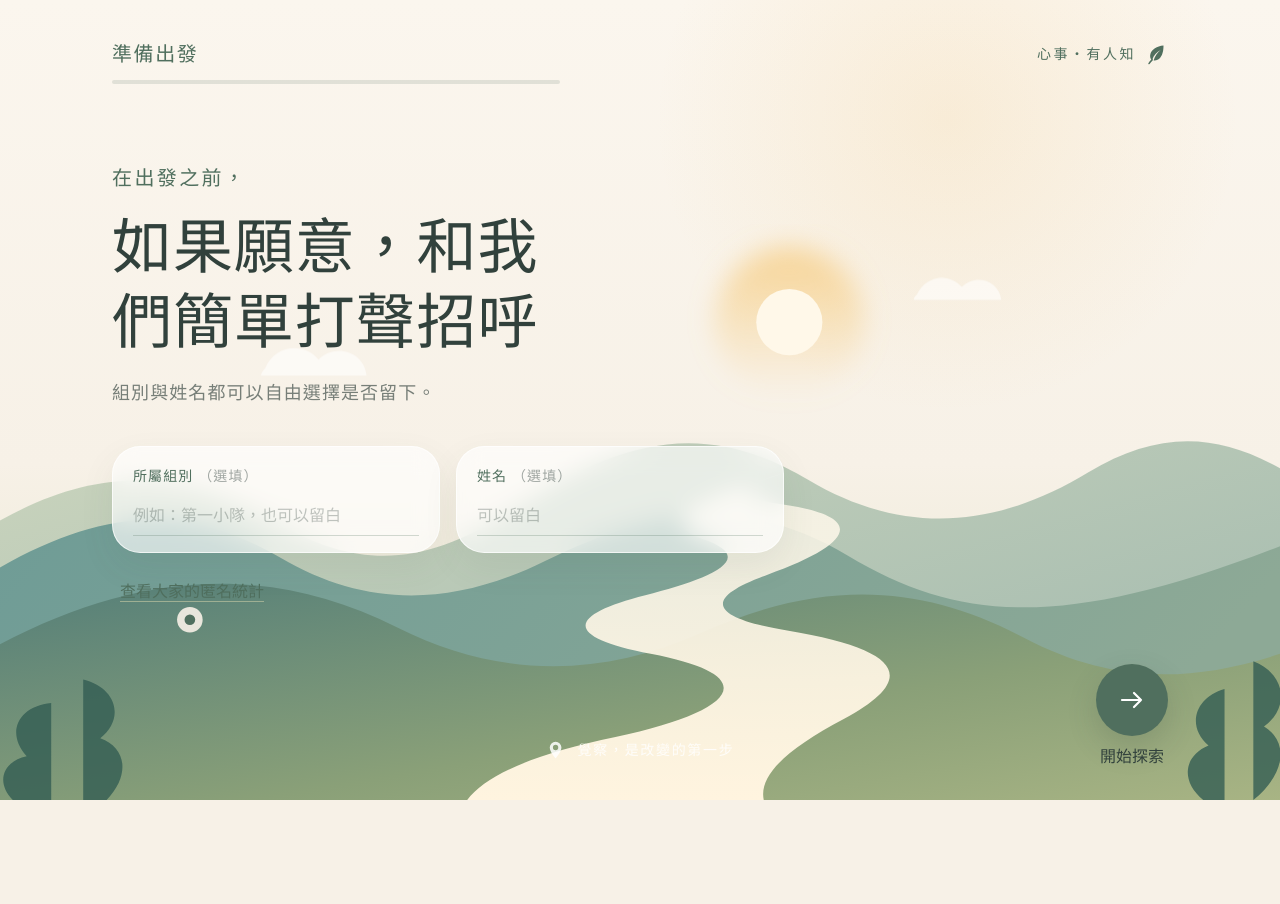
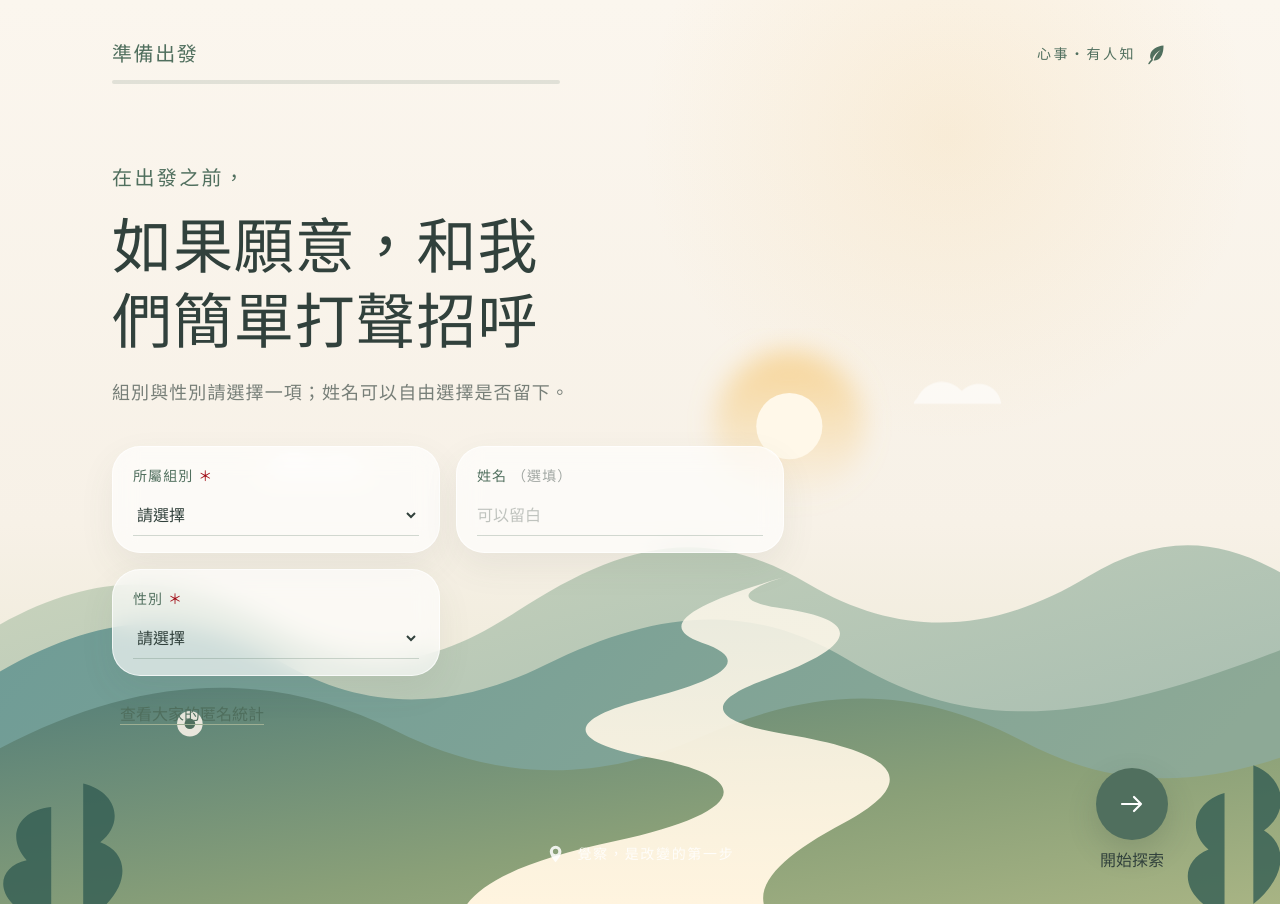
Before and after one commit to ChihTingLin/youth-camp-survey, a React (Vite) app: page / in a window 1280 px wide. Before the commit the page ends 800 px from the top, so only its background shows below. Built offline with nearby package versions, Linux system fonts and the light colour scheme.

Commit message:
Add group selection and required gender

```diff
--- a/google-apps-script/Responses.html
+++ b/google-apps-script/Responses.html
@@ -59,6 +59,7 @@
       .card-head { display: flex; justify-content: space-between; gap: 16px; }
       .identity { font-size: 17px; font-weight: 750; }
       .group { margin-left: 7px; color: #506f5e; font-size: 13px; font-weight: 600; }
+      .gender { margin-left: 7px; color: #7a6654; font-size: 13px; font-weight: 600; }
       .date { color: #6f7b76; font-size: 12px; white-space: nowrap; }
       .details { display: grid; grid-template-columns: 1.2fr 1fr 1fr; gap: 15px; margin-top: 14px; }
       .details > div:last-child { grid-column: span 2; }
@@ -120,6 +121,10 @@
         busy: '忙碌', anxious: '焦慮', empty: '空虛', pressured: '壓力',
         drained: '無力', lost: '迷惘', stable: '穩定', fulfilled: '充實',
         hopeful: '期待', other: '其他'
+      };
+      const genderLabels = {
+        male: '男性', female: '女性', nonBinaryOrOther: '非二元／其他',
+        preferNotToSay: '不願透露'
       };
       const bodyLabels = {
         shoulderTension: '肩膀緊繃', chestTightness: '胸口悶',
@@ -212,6 +217,7 @@
         const head = element('div', 'card-head');
         const identity = element('div', 'identity', item.name || '未留姓名');
         identity.append(element('span', 'group', item.group || '未填組別'));
+        identity.append(element('span', 'gender', genderLabels[item.gender] || '未填性別'));
         head.append(identity, element('time', 'date', formatDate(item.submittedAt)));
 
         const details = element('div', 'details');
@@ -281,7 +287,7 @@
 
       function searchableText(item) {
         return [
-          item.name, item.group,
+          item.name, item.group, genderLabels[item.gender] || item.gender,
           item.focusAreas.map((id) => focusLabels[id] || id).join(' '),
           item.focusAreasOther, moodLabels[item.recentMood] || item.recentMood,
           item.recentMoodOther,
--- a/src/App.tsx
+++ b/src/App.tsx
@@ -29,7 +29,7 @@ function App() {
       ? {
           eyebrow: '在出發之前，',
           title: '如果願意，和我們簡單打聲招呼',
-          description: '組別與姓名都可以自由選擇是否留下。',
+          description: '組別與性別請選擇一項；姓名可以自由選擇是否留下。',
         }
       : state.screen === 'complete'
         ? getCompletionContent(submission.status)
--- a/src/app/surveyPersistence.ts
+++ b/src/app/surveyPersistence.ts
@@ -3,6 +3,8 @@ import {
   BODY_SIGNAL_IDS,
   DEFAULT_SCALE_VALUE,
   FOCUS_AREA_IDS,
+  GENDER_IDS,
+  GROUP_VALUES,
   MOOD_IDS,
   SURVEY_SCHEMA_VERSION,
   type SurveyScreen,
@@ -82,7 +84,9 @@ function parseSurveyDraft(value: unknown): SurveyState {
   const initialState = createInitialSurveyState()
   if (
     !isRecord(value) ||
-    (value.schemaVersion !== 1 && value.schemaVersion !== SURVEY_SCHEMA_VERSION)
+    (value.schemaVersion !== 1 &&
+      value.schemaVersion !== 2 &&
+      value.schemaVersion !== SURVEY_SCHEMA_VERSION)
   ) {
     return initialState
   }
@@ -109,7 +113,8 @@ function parseSurveyDraft(value: unknown): SurveyState {
       : initialState.screen,
     navigationDirection: persistedState.navigationDirection === -1 ? -1 : 1,
     profile: {
-      group: asString(profile.group),
+      group: isStringId(profile.group, GROUP_VALUES) ? profile.group : '',
+      gender: isStringId(profile.gender, GENDER_IDS) ? profile.gender : null,
       name: asString(profile.name),
     },
     answers: {
--- a/src/app/surveyReducer.ts
+++ b/src/app/surveyReducer.ts
@@ -23,6 +23,7 @@ export function createInitialSurveyState(): SurveyState {
     navigationDirection: 1,
     profile: {
       group: '',
+      gender: null,
       name: '',
     },
     answers: {
--- a/src/app/surveyValidation.ts
+++ b/src/app/surveyValidation.ts
@@ -1,4 +1,6 @@
 import {
+  GENDER_IDS,
+  GROUP_VALUES,
   type QuestionId,
   type SurveyAnswers,
   type SurveyScreen,
@@ -16,8 +18,12 @@ export function validateProfile(
 ): ValidationErrors {
   const errors: ValidationErrors = {}
 
-  if (profile.group.trim().length > PROFILE_MAX_LENGTH) {
-    errors.group = `組別不可超過 ${PROFILE_MAX_LENGTH} 個字。`
+  if (!profile.group || !GROUP_VALUES.includes(profile.group)) {
+    errors.group = '請選擇組別。'
+  }
+
+  if (!profile.gender || !GENDER_IDS.includes(profile.gender)) {
+    errors.gender = '請選擇性別。'
   }
 
   if (profile.name.trim().length > PROFILE_MAX_LENGTH) {
--- a/src/components/questions/ProfileSetup.tsx
+++ b/src/components/questions/ProfileSetup.tsx
@@ -1,45 +1,71 @@
 import { useEffect, useRef } from 'react'
 
 import { useSurvey } from '../../app/surveyContext'
+import {
+  GENDER_IDS,
+  GROUP_VALUES,
+  type GenderId,
+} from '../../types/survey'
 import { StatisticsEntry } from '../statistics/PublicStatistics'
+
+const GENDER_LABELS: Record<GenderId, string> = {
+  male: '男性',
+  female: '女性',
+  nonBinaryOrOther: '非二元／其他',
+  preferNotToSay: '不願透露',
+}
 
 export function ProfileSetup() {
   const { state, dispatch } = useSurvey()
-  const groupInput = useRef<HTMLInputElement>(null)
+  const groupInput = useRef<HTMLSelectElement>(null)
+  const genderInput = useRef<HTMLSelectElement>(null)
   const nameInput = useRef<HTMLInputElement>(null)
 
   useEffect(() => {
     if (state.validationErrors.group) {
       groupInput.current?.focus()
+    } else if (state.validationErrors.gender) {
+      genderInput.current?.focus()
     } else if (state.validationErrors.name) {
       nameInput.current?.focus()
     }
-  }, [state.validationErrors.group, state.validationErrors.name])
+  }, [
+    state.validationErrors.gender,
+    state.validationErrors.group,
+    state.validationErrors.name,
+  ])
 
   return (
     <div className="question-block profile-fields mt-8 grid max-w-2xl gap-4 sm:mt-10 sm:grid-cols-2">
-      <label className="rounded-[1.75rem] border border-white/70 bg-white/65 px-5 py-4 shadow-[0_14px_35px_rgba(72,91,79,0.08)] backdrop-blur-md focus-within:border-camp-forest/45">
+      <label className="rounded-[1.75rem] border border-white/70 bg-white/65 px-5 py-4 shadow-[0_14px_35px_rgba(72,91,79,0.08)] backdrop-blur-md focus-within:border-camp-forest/45 sm:col-start-1 sm:row-start-1">
         <span className="text-sm font-semibold tracking-[0.08em] text-camp-forest">
-          所屬組別 <span className="font-normal text-camp-ink/45">（選填）</span>
+          所屬組別 <span className="text-red-800" aria-hidden="true">＊</span>
         </span>
-        <input
+        <select
           ref={groupInput}
-          type="text"
-          className="mt-2 w-full border-0 border-b border-camp-forest/25 bg-transparent px-0 py-2 text-lg text-camp-ink outline-none placeholder:text-camp-ink/30"
+          required
+          className="mt-2 w-full cursor-pointer border-0 border-b border-camp-forest/25 bg-transparent px-0 py-2 text-lg text-camp-ink outline-none"
           value={state.profile.group}
-          maxLength={80}
+          aria-required="true"
           aria-invalid={Boolean(state.validationErrors.group)}
           aria-describedby={state.validationErrors.group ? 'group-error' : undefined}
-          placeholder="例如：第一小隊，也可以留白"
-          autoComplete="organization"
           onChange={(event) =>
             dispatch({
               type: 'profile/changed',
               field: 'group',
-              value: event.target.value,
+              value: event.target.value as (typeof GROUP_VALUES)[number] | '',
             })
           }
-        />
+        >
+          <option value="" disabled>
+            請選擇
+          </option>
+          {GROUP_VALUES.map((group) => (
+            <option key={group} value={group}>
+              {group}
+            </option>
+          ))}
+        </select>
         {state.validationErrors.group ? (
           <span id="group-error" className="mt-2 block text-sm text-red-800">
             {state.validationErrors.group}
@@ -47,7 +73,45 @@ export function ProfileSetup() {
         ) : null}
       </label>
 
-      <label className="rounded-[1.75rem] border border-white/70 bg-white/65 px-5 py-4 shadow-[0_14px_35px_rgba(72,91,79,0.08)] backdrop-blur-md focus-within:border-camp-forest/45">
+      <label className="rounded-[1.75rem] border border-white/70 bg-white/65 px-5 py-4 shadow-[0_14px_35px_rgba(72,91,79,0.08)] backdrop-blur-md focus-within:border-camp-forest/45 sm:col-start-1 sm:row-start-2">
+        <span className="text-sm font-semibold tracking-[0.08em] text-camp-forest">
+          性別 <span className="text-red-800" aria-hidden="true">＊</span>
+        </span>
+        <select
+          ref={genderInput}
+          required
+          className="mt-2 w-full cursor-pointer border-0 border-b border-camp-forest/25 bg-transparent px-0 py-2 text-lg text-camp-ink outline-none"
+          value={state.profile.gender ?? ''}
+          aria-required="true"
+          aria-invalid={Boolean(state.validationErrors.gender)}
+          aria-describedby={state.validationErrors.gender ? 'gender-error' : undefined}
+          onChange={(event) =>
+            dispatch({
+              type: 'profile/changed',
+              field: 'gender',
+              value: event.target.value
+                ? (event.target.value as GenderId)
+                : null,
+            })
+          }
+        >
+          <option value="" disabled>
+            請選擇
+          </option>
+          {GENDER_IDS.map((gender) => (
+            <option key={gender} value={gender}>
+              {GENDER_LABELS[gender]}
+            </option>
+          ))}
+        </select>
+        {state.validationErrors.gender ? (
+          <span id="gender-error" className="mt-2 block text-sm text-red-800">
+            {state.validationErrors.gender}
+          </span>
+        ) : null}
+      </label>
+
+      <label className="rounded-[1.75rem] border border-white/70 bg-white/65 px-5 py-4 shadow-[0_14px_35px_rgba(72,91,79,0.08)] backdrop-blur-md focus-within:border-camp-forest/45 sm:col-start-2 sm:row-start-1">
         <span className="text-sm font-semibold tracking-[0.08em] text-camp-forest">
           姓名 <span className="font-normal text-camp-ink/45">（選填）</span>
         </span>
@@ -76,7 +140,7 @@ export function ProfileSetup() {
         ) : null}
       </label>
 
-      <StatisticsEntry className="justify-self-start sm:col-span-2" />
+      <StatisticsEntry className="justify-self-start sm:col-span-2 sm:row-start-3" />
     </div>
   )
 }
--- a/src/types/survey.ts
+++ b/src/types/survey.ts
@@ -1,5 +1,25 @@
-export const SURVEY_SCHEMA_VERSION = 2 as const
+export const SURVEY_SCHEMA_VERSION = 3 as const
 export const DEFAULT_SCALE_VALUE = 6
+
+export const GROUP_VALUES = [
+  '第一組',
+  '第二組',
+  '第三組',
+  '第四組',
+  '第五組',
+  '第六組',
+] as const
+
+export type GroupValue = (typeof GROUP_VALUES)[number]
+
+export const GENDER_IDS = [
+  'male',
+  'female',
+  'nonBinaryOrOther',
+  'preferNotToSay',
+] as const
+
+export type GenderId = (typeof GENDER_IDS)[number]
 
 export const QUESTION_IDS = [
   'focusAreas',
@@ -55,7 +75,8 @@ export const BODY_SIGNAL_IDS = [
 export type BodySignalId = (typeof BODY_SIGNAL_IDS)[number]
 
 export interface ParticipantProfile {
-  group: string
+  group: GroupValue | ''
+  gender: GenderId | null
   name: string
 }
 
@@ -104,12 +125,16 @@ export type AnswerChangedAction = {
   }
 }[QuestionId]
 
+export type ProfileChangedAction = {
+  [Field in keyof ParticipantProfile]: {
+    type: 'profile/changed'
+    field: Field
+    value: ParticipantProfile[Field]
+  }
+}[keyof ParticipantProfile]
+
 export type SurveyAction =
-  | {
-      type: 'profile/changed'
-      field: keyof ParticipantProfile
-      value: string
-    }
+  | ProfileChangedAction
   | AnswerChangedAction
   | { type: 'navigation/next' }
   | { type: 'navigation/back' }
```
Also changed, not shown: 1 other file (tests, documents, lock files or other folders).
